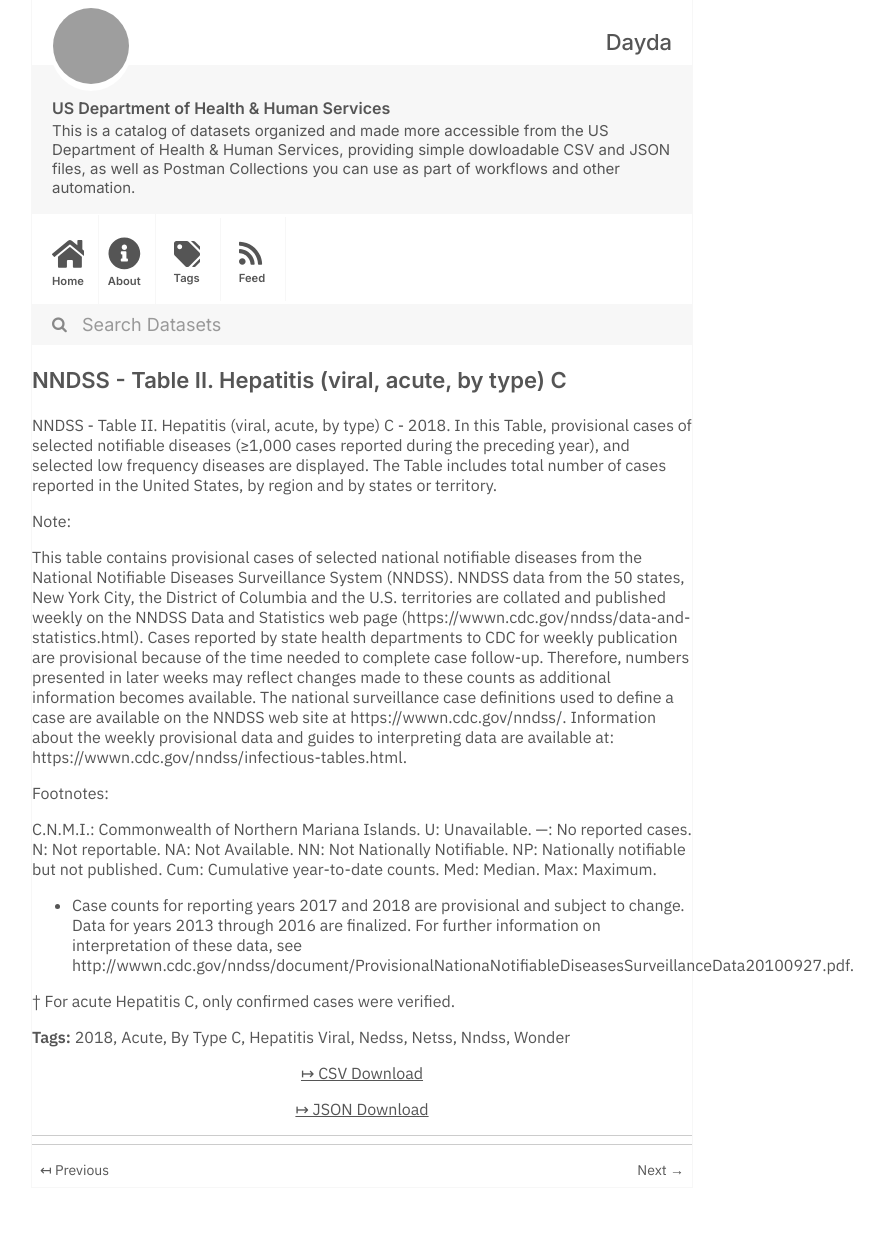
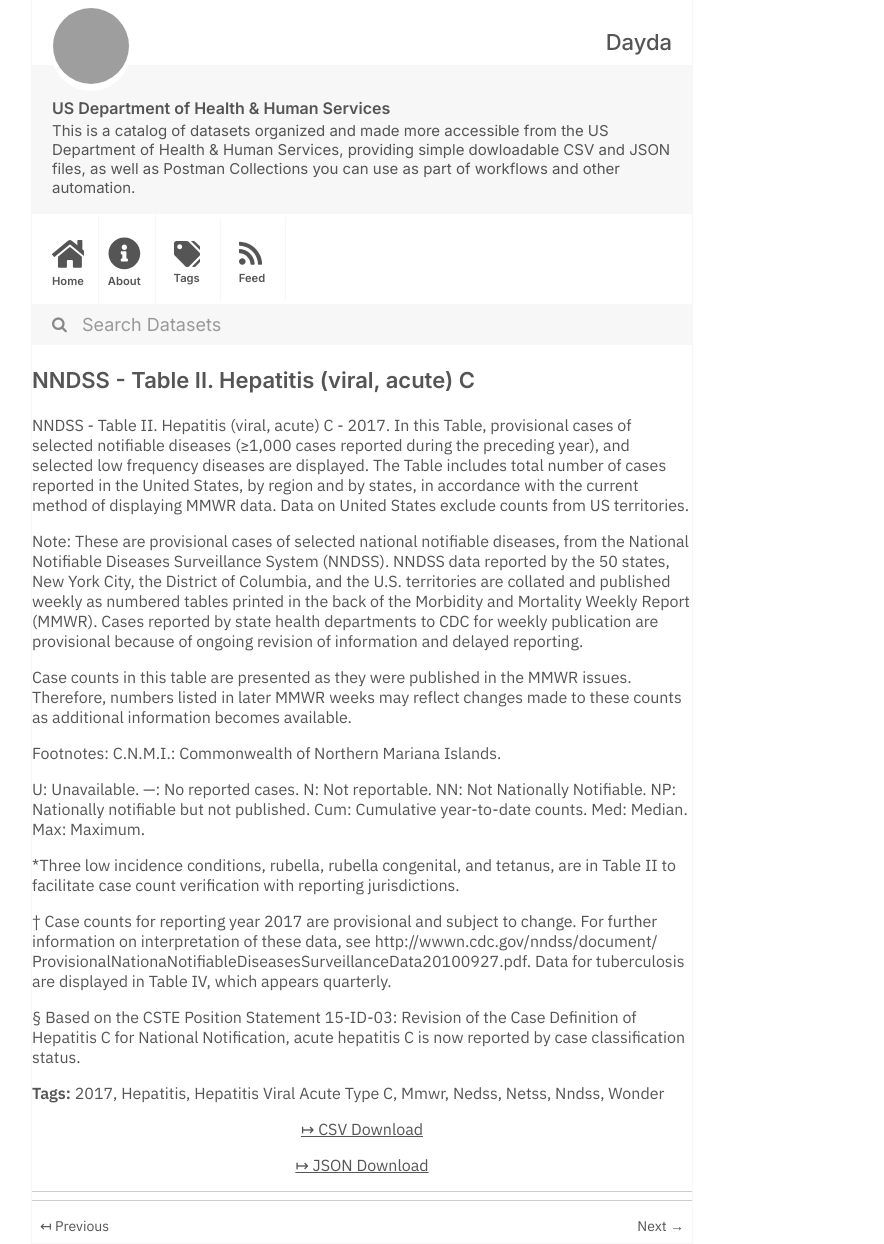
Before and after one commit to dayda-entities/us-department-of-health-and-human-services, a Jekyll site: the page built from _posts/2020-11-10-nndss-table-ii-hepatitis-viral.md, in a window 1280 px wide. Shown: the whole page, without its empty margins (278-1162 px from the left). Built offline with Jekyll 4.4.1, drawn with Linux system fonts in a browser that asks for light colours; before the commit the page ends 1188 px from its top, so only the background shows below that; grey boxes are pictures that could not be loaded.

Commit message:
Publish Data

```diff
--- a/_posts/2020-11-10-nndss-table-ii-hepatitis-viral.md
+++ b/_posts/2020-11-10-nndss-table-ii-hepatitis-viral.md
@@ -1,35 +1,38 @@
 ---
-title: 'NNDSS - Table II. Hepatitis (viral, acute, by type) C'
-created: '2020-11-10T16:18:09.177139'
-modified: '2021-04-30T02:03:07.295151'
+title: 'NNDSS - Table II. Hepatitis (viral, acute) C'
+created: '2020-11-10T16:17:19.687865'
+modified: '2021-04-25T14:52:28.289850'
 state: active
 type: dataset
 tags:
-  - '2018'
-  - Acute
-  - By Type C
-  - Hepatitis Viral
+  - '2017'
+  - Hepatitis
+  - Hepatitis Viral Acute Type C
+  - Mmwr
   - Nedss
   - Netss
   - Nndss
   - Wonder
 groups: []
-csv_url: 'https://data.cdc.gov/api/views/x2iq-5477/rows.csv?accessType=DOWNLOAD'
-json_url: 'https://data.cdc.gov/api/views/x2iq-5477/rows.json?accessType=DOWNLOAD'
+csv_url: 'https://data.cdc.gov/api/views/swv3-ghj7/rows.csv?accessType=DOWNLOAD'
+json_url: 'https://data.cdc.gov/api/views/swv3-ghj7/rows.json?accessType=DOWNLOAD'
 layout: post
 
 ---
-NNDSS - Table II. Hepatitis (viral, acute, by type) C - 2018. In this Table, provisional cases of selected notifiable diseases (≥1,000 cases reported during the preceding year), and selected low frequency diseases are displayed. The Table includes total number of cases reported in the United States, by region and by states or territory.
+NNDSS - Table II. Hepatitis (viral, acute) C - 2017. In this Table, provisional cases of selected notifiable diseases (≥1,000 cases reported during the preceding year), and selected low frequency diseases are displayed.  The Table includes total number of cases reported in the United States, by region and by states, in accordance with the current method of displaying MMWR data.  Data on United States exclude counts from US territories.
 
 Note:
+These are provisional cases of selected national notifiable diseases, from the National Notifiable Diseases Surveillance System (NNDSS). NNDSS data reported by the 50 states, New York City, the District of Columbia, and the U.S. territories are collated and published weekly as numbered tables printed in the back of the Morbidity and Mortality Weekly Report (MMWR). Cases reported by state health departments to CDC for weekly publication are provisional because of ongoing revision of information and delayed reporting.
 
-This table contains provisional cases of selected national notifiable diseases from the National Notifiable Diseases Surveillance System (NNDSS). NNDSS data from the 50 states, New York City, the District of Columbia and the U.S. territories are collated and published weekly on the NNDSS Data and Statistics web page (https://wwwn.cdc.gov/nndss/data-and-statistics.html). Cases reported by state health departments to CDC for weekly publication are provisional because of the time needed to complete case follow-up.  Therefore, numbers presented in later weeks may reflect changes made to these counts as additional information becomes available. The national surveillance case definitions used to define a case are available on the NNDSS web site at https://wwwn.cdc.gov/nndss/. Information about the weekly provisional data and guides to interpreting data are available at: https://wwwn.cdc.gov/nndss/infectious-tables.html.
+Case counts in this table are presented as they were published in the MMWR issues. Therefore, numbers listed in later MMWR weeks may reflect changes made to these counts as additional information becomes available.
 
 Footnotes:
+ C.N.M.I.: Commonwealth of Northern Mariana Islands.
 
-C.N.M.I.: Commonwealth of Northern Mariana Islands.
-U: Unavailable. —: No reported cases. N: Not reportable. NA:  Not Available.  NN: Not Nationally Notifiable. NP: Nationally notifiable but not published. Cum: Cumulative year-to-date counts. Med: Median. Max: Maximum.
+ U: Unavailable. —: No reported cases. N: Not reportable. NN: Not Nationally Notifiable. NP: Nationally notifiable but not published. Cum: Cumulative year-to-date counts. Med: Median. Max: Maximum.
 
-* Case counts for reporting years 2017 and 2018 are provisional and subject to change. Data for years 2013 through 2016 are finalized. For further information on interpretation of these data, see http://wwwn.cdc.gov/nndss/document/ProvisionalNationaNotifiableDiseasesSurveillanceData20100927.pdf.
+ *Three low incidence conditions, rubella, rubella congenital, and tetanus, are in Table II to facilitate case count verification with reporting jurisdictions.
 
-† For acute Hepatitis C, only confirmed cases were verified.
+† Case counts for reporting year 2017 are provisional and subject to change. For further information on interpretation of these data, see http://wwwn.cdc.gov/nndss/document/ ProvisionalNationaNotifiableDiseasesSurveillanceData20100927.pdf. Data for tuberculosis are displayed in Table IV, which appears quarterly.
+
+§ Based on the CSTE Position Statement 15-ID-03: Revision of the Case Definition of Hepatitis C for National Notification, acute hepatitis C is now reported by case classification status.
```
